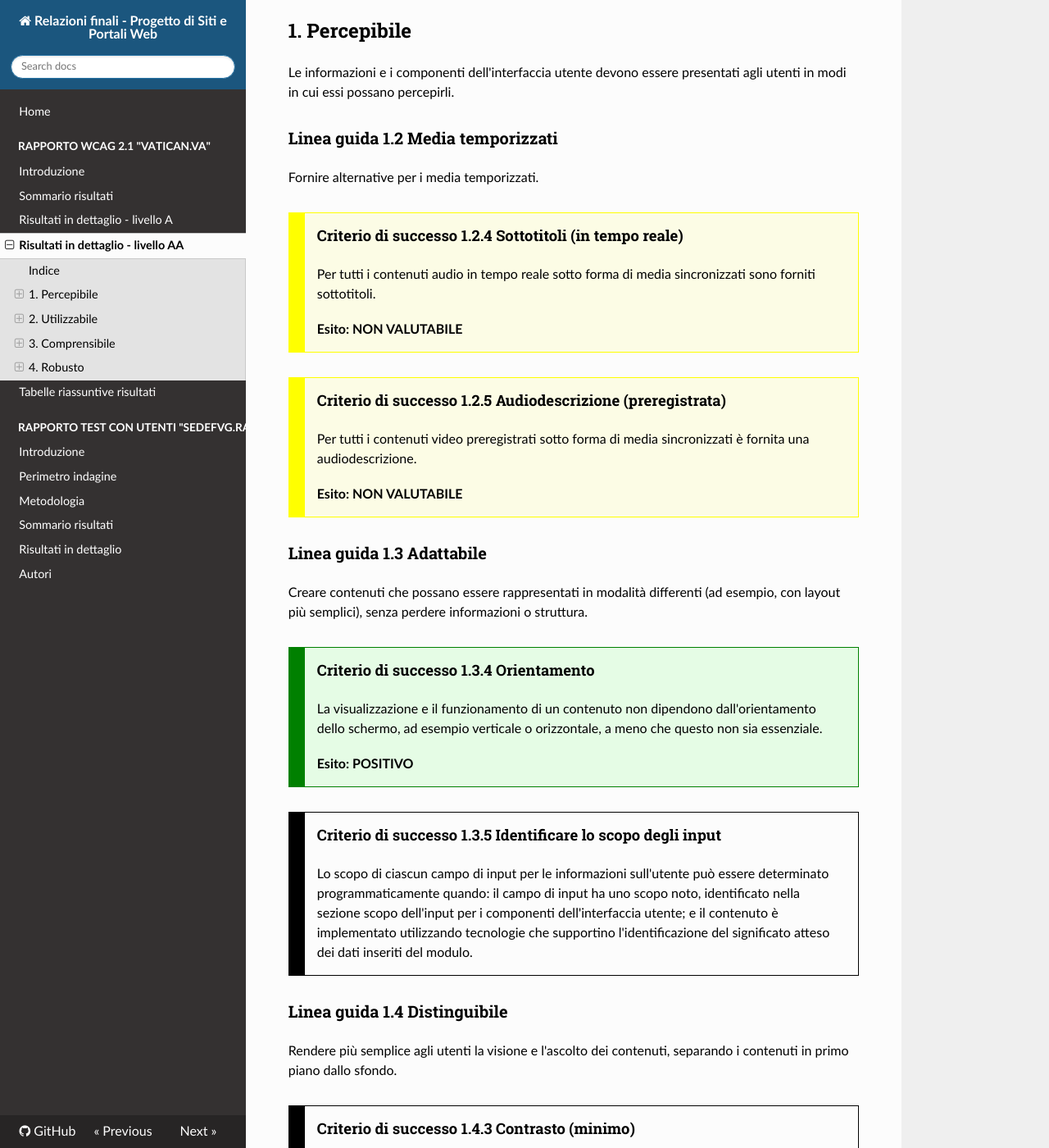
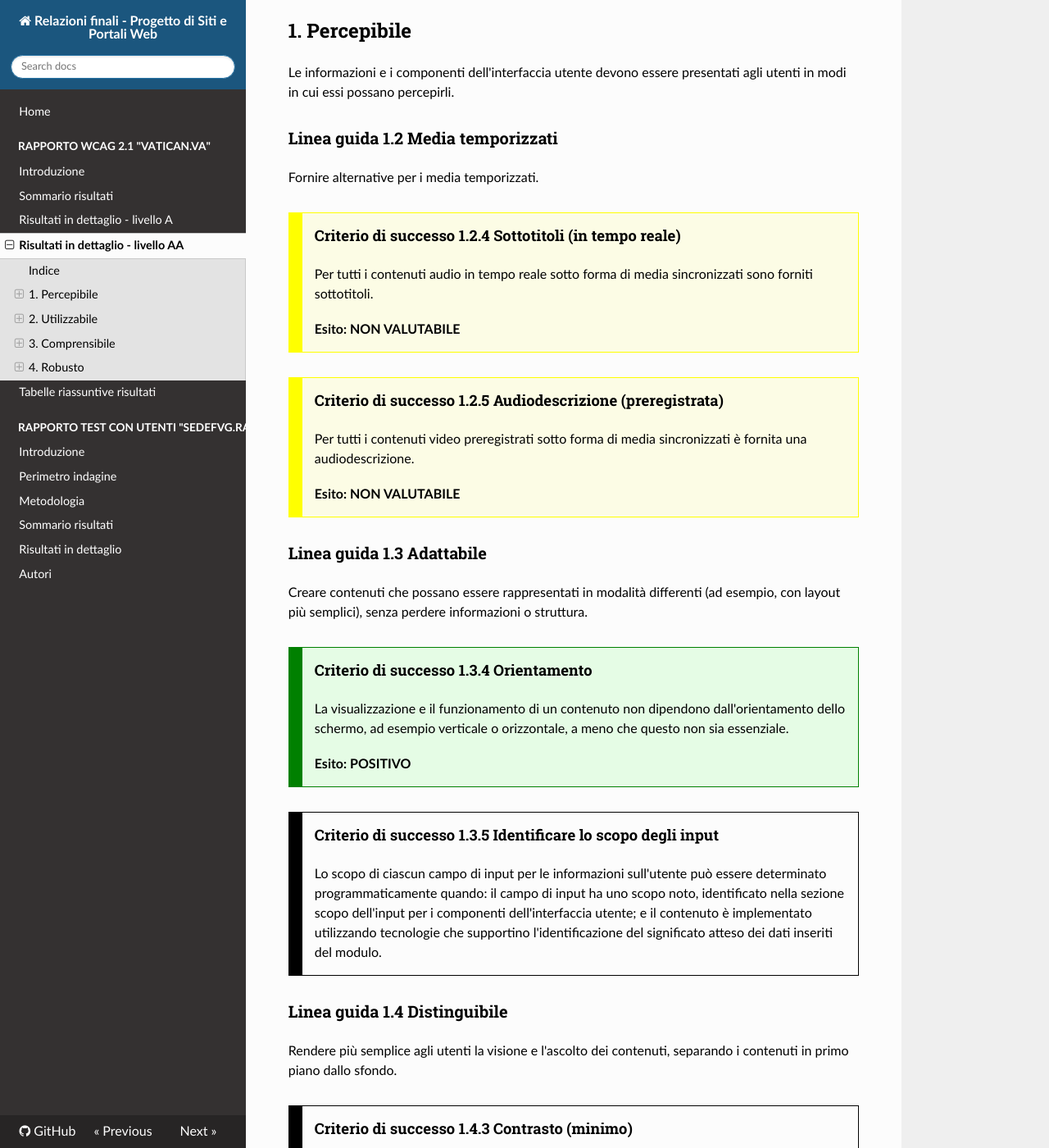
Before and after one commit to amosth/MA0175-Progetto-di-Siti-Web, an MkDocs documentation site: the page built from docs/wcag_vatican_dettaglio_AA.md, in a window 1280 px wide and 1400 px high, scrolled down 887 px. Shown: the whole window at 82% size. Built offline with MkDocs 1.6.1, drawn with Linux system fonts in a browser that asks for light colours; nearby versions of some CDN libraries.

Commit message:
Fix border

```diff
--- a/docs/extra.css
+++ b/docs/extra.css
@@ -73,7 +73,7 @@ code {
 .success-criteria {
     margin-top: 30px;
     border-style: solid;
-    border-width: 1px 1px 1px 20px;
+    border-width: 1px 1px 1px 17px;
     padding: 15px;
 }
 
```
